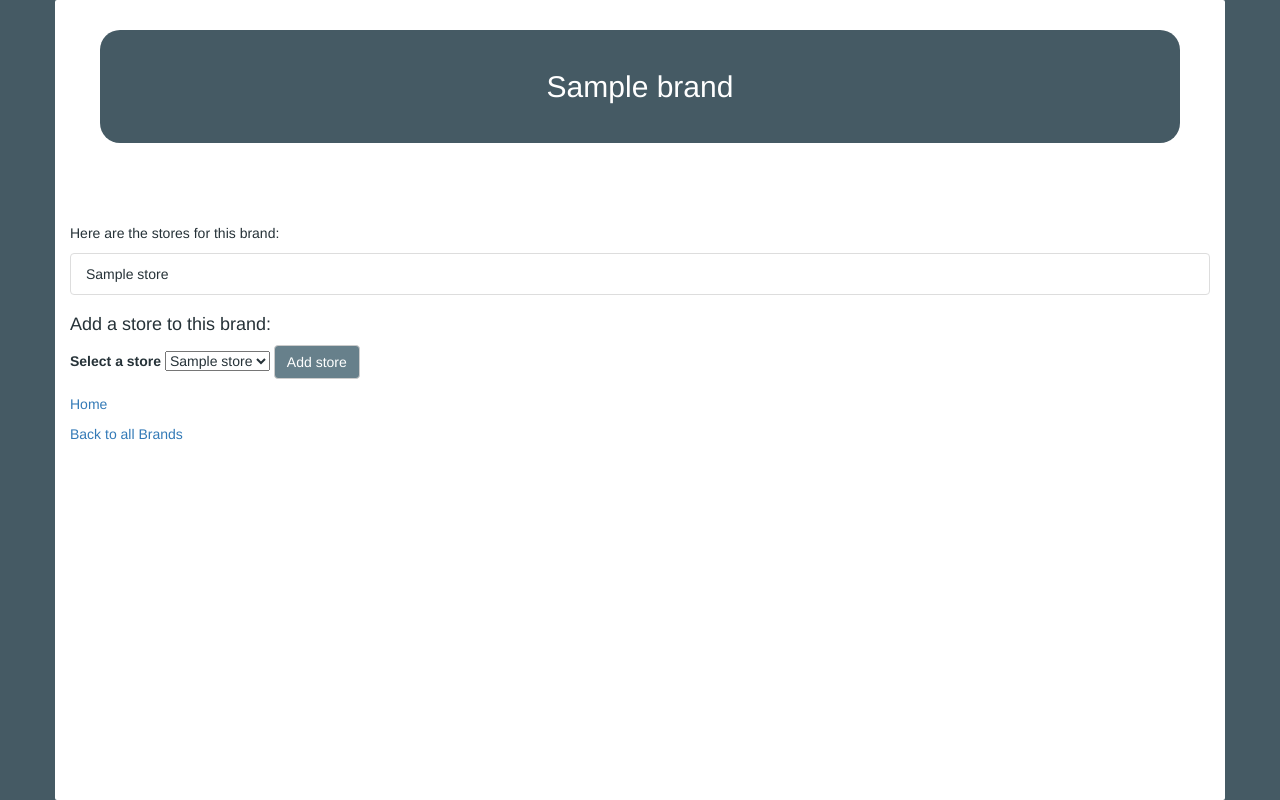
After one commit to fignewtonfood/wk4_code_review, a PHP site: template views/brand.html.twig in a window 1280 px wide. The commit adds this page. Run offline with PHP 8.4, Linux system fonts and the light colour scheme; the template is opened without the code that fills it: most values are stand-ins (such as "Sample title", 1, 10 or a date in 2020); some libraries are stand-ins or nearby versions.

Commit message:
add brand twig file and complete store functionality and interface

```diff
--- /dev/null
+++ b/views/brand.html.twig
@@ -0,0 +1,40 @@
+<html>
+<head>
+    <link rel="stylesheet" href="https://maxcdn.bootstrapcdn.com/bootstrap/3.3.1/css/bootstrap.min.css">
+    <link rel="stylesheet" type="text/css" href="/../main.css">
+    <title>{{ brand.getName }}</title>
+</head>
+<body>
+    <div class="container">
+        <h2>{{ brand.getName }}</h2>
+
+        {% if stores is not empty %}
+            <p>Here are the stores for this brand:</p>
+            <ul class="list-group">
+                {% for store in stores %}
+                    <li class="list-group-item">{{ store.getName }}</li>
+                {% endfor %}
+            </ul>
+        {% endif %}
+
+        <h4>Add a store to this brand:</h4>
+
+        <div class="form-group">
+            <form action='/add_stores' method='post'>
+                <input id="brand_id" name="brand_id" type="hidden" value="{{ brand.getId }}">
+                <label for="store_id">Select a store</label>
+                <select id='store_id' name='store_id' type='text'>
+                  {% for store in all_stores %}
+                    <option value="{{ store.getId }}"> {{ store.getName }} </option>
+                  {% endfor %}
+                </select>
+                <button class="btn btn-default" type='submit'>Add store</button>
+            </form>
+        </div>
+
+
+        <p><a href='/'>Home</a></p>
+        <p><a href='/brands'>Back to all Brands</a></p>
+    </div>
+</body>
+</html>
```
Also changed, not shown: app/app.php (+7 -1 lines), views/store.html.twig (+7 -1 lines).
